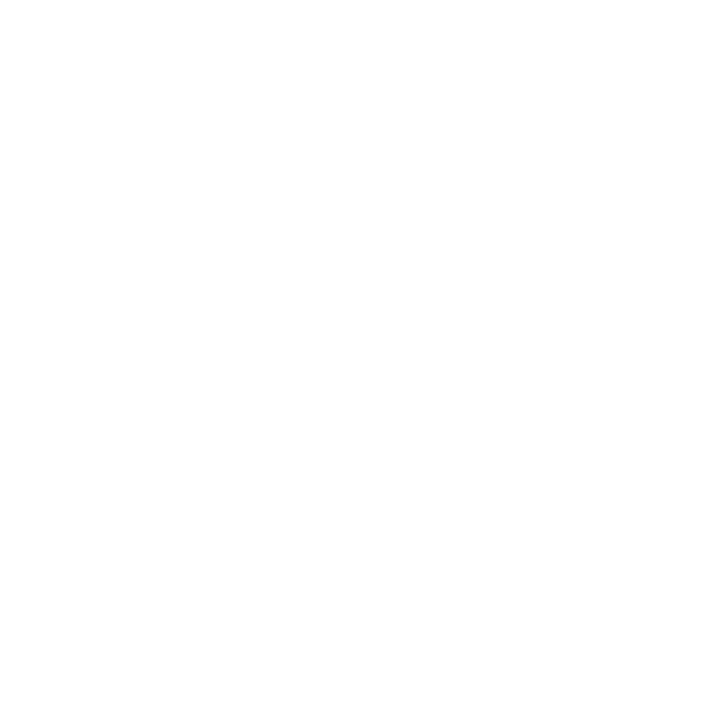
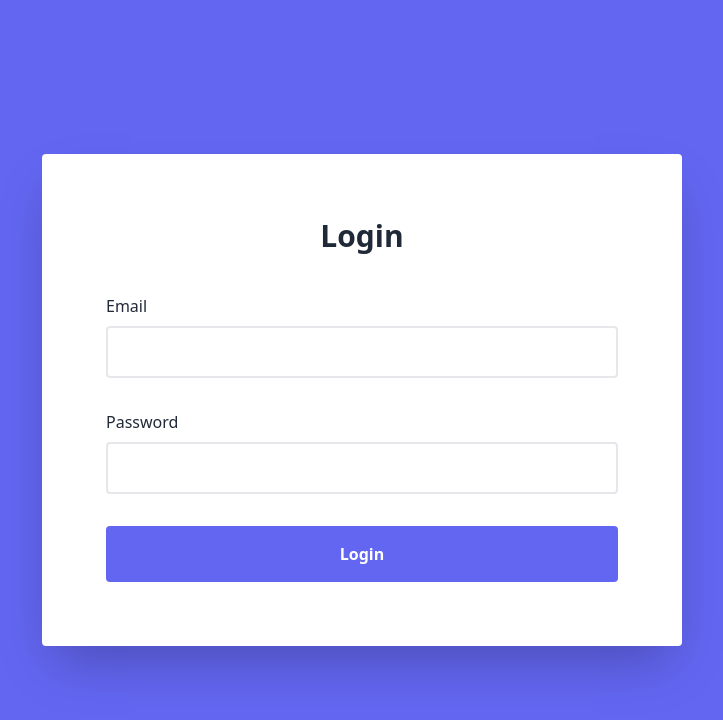
Before and after one commit to EZ-Laundr/client-admin, a React (Create React App) app: page /login in a window 1280 px wide. Shown: the top 720 px of the page, without its empty margins (278-1001 px from the left). Built offline with nearby package versions, Linux system fonts and the light colour scheme.

Commit message:
Add Login Page

```diff
--- a/src/App.js
+++ b/src/App.js
@@ -1,6 +1,7 @@
 import './index.css'
 import { BrowserRouter, Switch, Route } from 'react-router-dom'
 import Home from './pages/Home'
+import Login from './pages/Login'
 export default function App() {
   return (
     <>
@@ -9,6 +10,9 @@
           <Route exact path="/">
             <Home />
           </Route>
+          <Route path="/login">
+            <Login />
+          </Route>
         </Switch>
       </BrowserRouter>
     </>
--- /dev/null
+++ b/src/pages/Login.js
@@ -0,0 +1,27 @@
+import '../index.css'
+
+export default function Login() {
+    return (
+        <>
+            <div class="min-h-screen bg-indigo-500 flex items-center justify-center sm:py-12">
+                <div class="bg-white p-16 rounded shadow-2xl w-1/2">
+                    <h2 class="text-3xl font-bold mb-10 text-center">Login</h2>
+                    <form class="space-y-8">
+                        <div>
+                            <label class="block mb-2" for="email">Email</label>
+                            <input class="border-2 border-gray-200 p-3 w-full rounded outline-none focus:border-blue-500"
+                                type="text" id="email" />
+                        </div>
+                        <div>
+                            <label class="block mb-2" for="password">Password</label>
+                            <input class="border-2 border-gray-200 p-3 w-full rounded outline-none focus:border-blue-500"
+                                type="password" id="password" />
+                        </div>
+                        <button class="block w-full bg-indigo-500 p-4 rounded text-white font-bold"
+                            type="submit">Login</button>
+                    </form>
+                </div>
+            </div>
+        </>
+    )
+}
```
